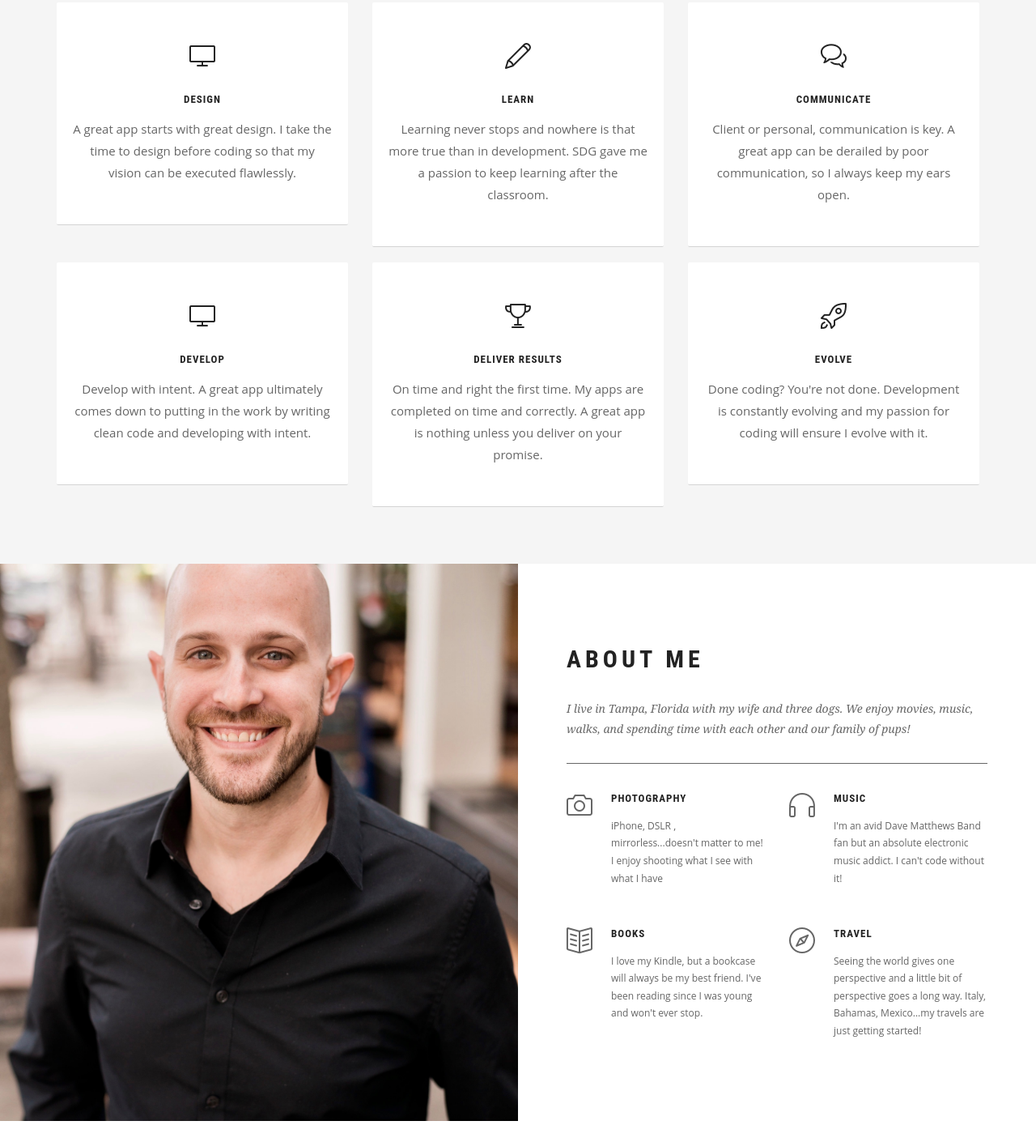
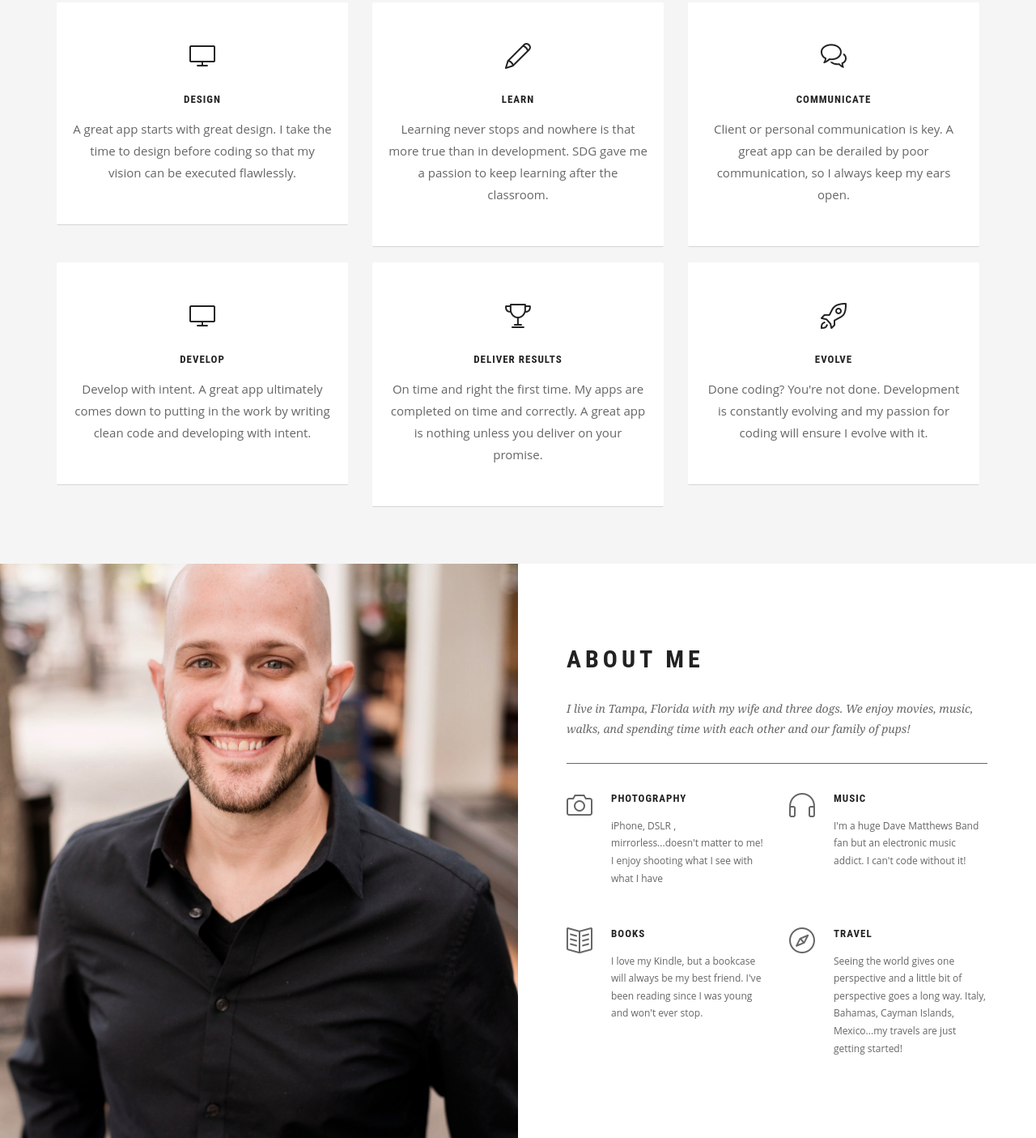
Before and after one commit to uncrownedthrone/portfolio-v-2, a website: page public/index.html in a window 1280 px wide. Shown: the part 2074-3479 px from the top of the page at 81% size. Drawn offline with Linux system fonts and the light colour scheme; some packages are replaced by stand-ins of ours; a script that the page names is missing.

Commit message:
updated content

```diff
--- a/public/index.html
+++ b/public/index.html
@@ -292,7 +292,7 @@
 						<div class="iconbox-text">
 							<h3 class="iconbox-title">Communicate</h3>
 							<div class="iconbox-desc">
-								Client or personal, communication is key. A great app can be derailed by poor communication, so I always keep my ears open.
+								Client or personal communication is key. A great app can be derailed by poor communication, so I always keep my ears open.
 							</div>
 						</div>
 					</div>
@@ -404,7 +404,7 @@
 							<div class="iconboxleft-text">
 								<h3 class="iconboxleft-title">Music</h3>
 								<div class="iconboxleft-desc">
-									I'm an avid Dave Matthews Band fan but an absolute electronic music addict. I can't code without it!
+									I'm a huge Dave Matthews Band fan but an electronic music addict. I can't code without it!
 								</div>
 							</div>
 						</div>
@@ -440,7 +440,7 @@
 							<div class="iconboxleft-text">
 								<h3 class="iconboxleft-title">Travel</h3>
 								<div class="iconboxleft-desc">
-									Seeing the world gives one perspective and a little bit of perspective goes a long way. Italy, Bahamas, Mexico...my travels are just getting started!
+									Seeing the world gives one perspective and a little bit of perspective goes a long way. Italy, Bahamas, Cayman Islands, Mexico...my travels are just getting started!
 								</div>
 							</div>
 						</div>
```
